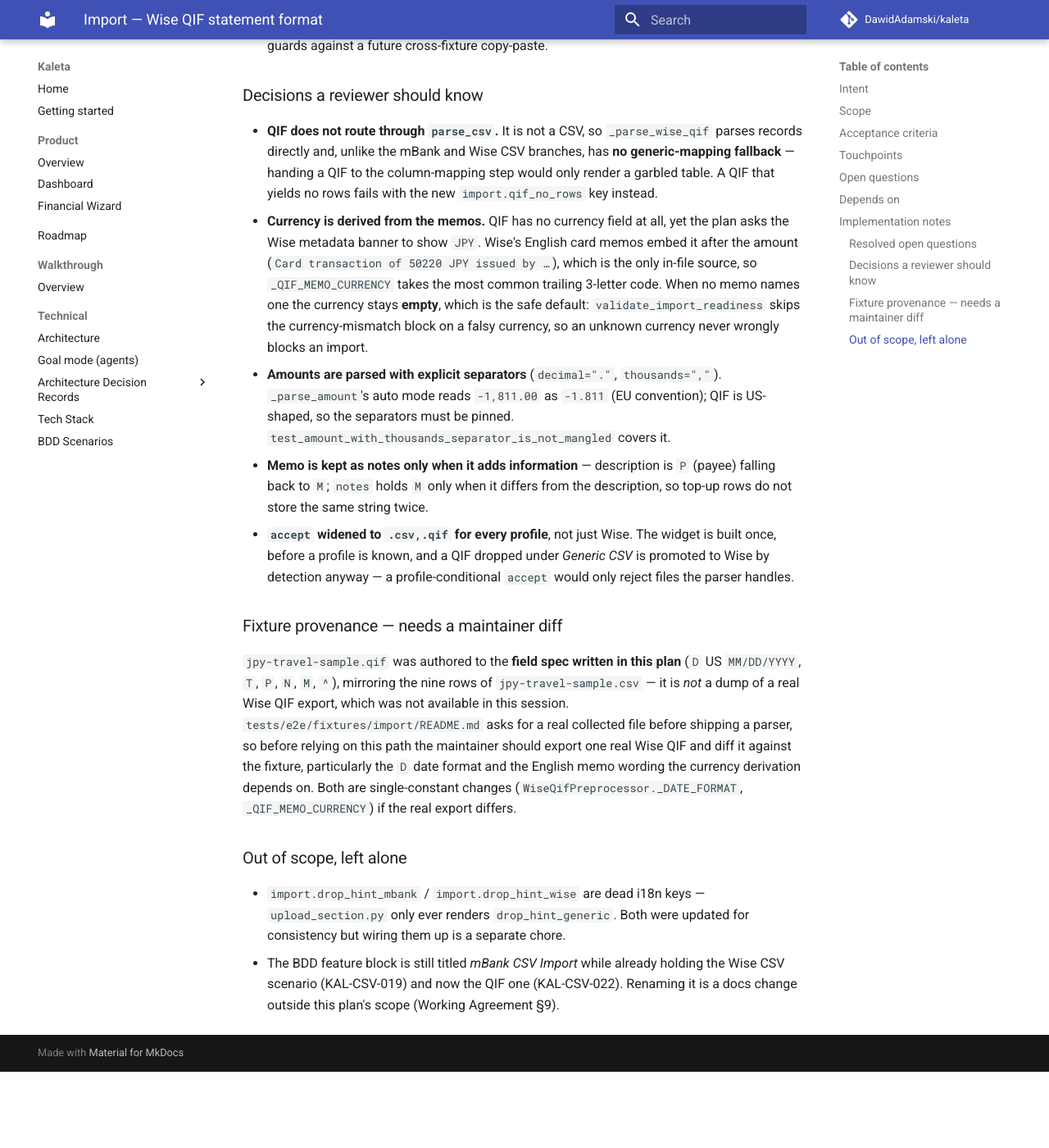
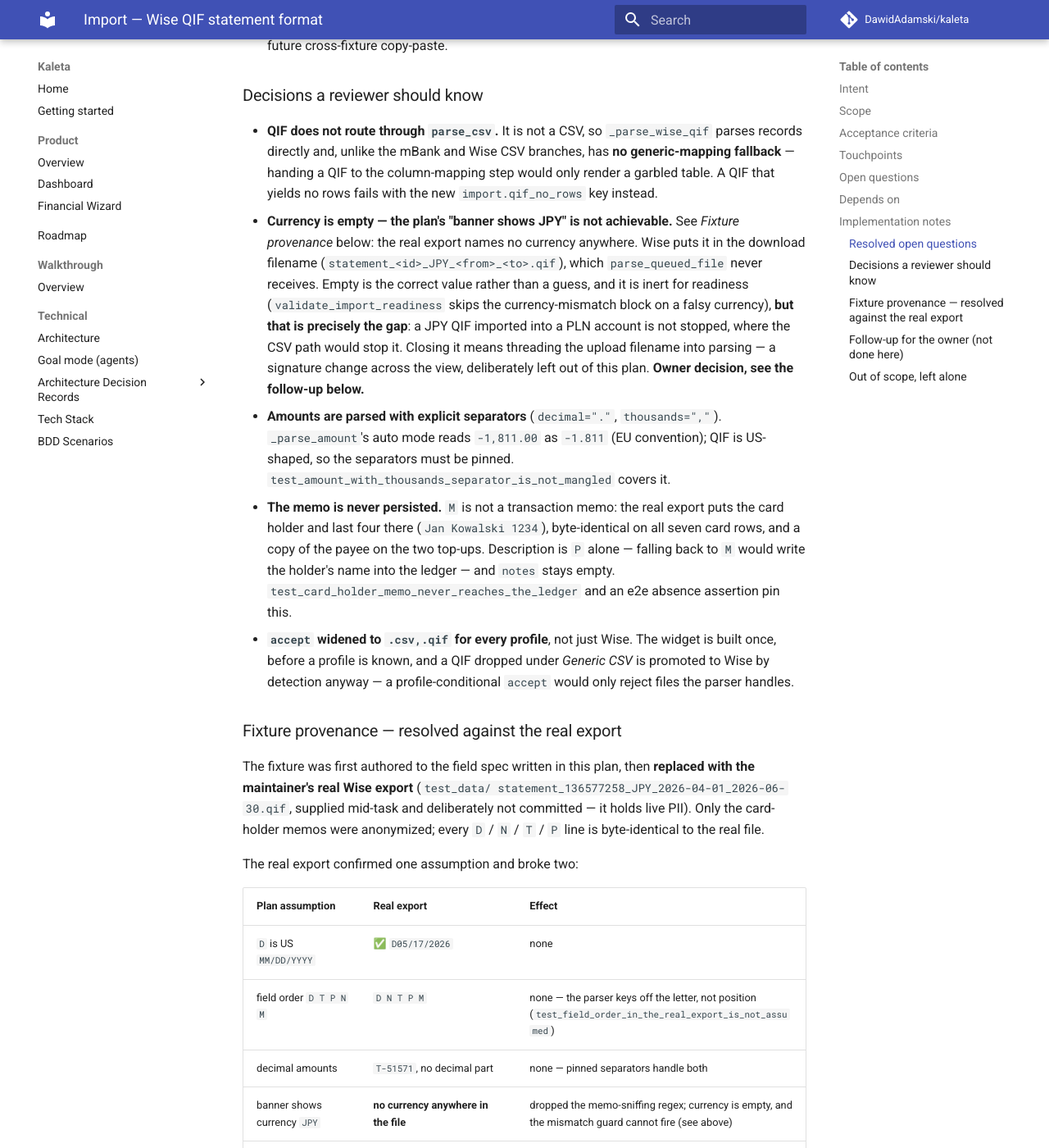
Before and after one commit to DawidAdamski/kaleta, an MkDocs documentation site: the page built from docs/plans/import-wise-qif.md, in a window 1280 px wide and 1400 px high, scrolled down 2200 px. Shown: the whole window at 82% size. Built offline with MkDocs 1.6.1 and Material for MkDocs 9.7.7, drawn with Linux system fonts in a browser that asks for light colours; comment, search, counter and statistics services are not loaded; before the commit the page ends 3507 px from its top, so only the background shows below that; some of the changed text lies outside the part shown.

Commit message:
fix(import): rebuild Wise QIF support on the real export
The maintainer supplied a real Wise QIF export. It confirmed the date
format and broke two assumptions the hand-authored fixture had encoded —
which is exactly why the repo insists on a real file before shipping a
parser: 23 tests were green against a memo format Wise does not emit.

- **No currency exists in a QIF.** Wise puts it in the download filename,
  not the body, so the memo-sniffing regex is gone and the banner shows
  the period alone. Empty beats a guess, but it means the
  currency-mismatch guard cannot fire on a QIF import the way it does on
  CSV — recorded in the plan as an owner decision, since closing it needs
  the filename threaded through parsing.
- **`M` is not a transaction memo.** It carries the card holder and last
  four, identical on every card row, so the previous code copied the
  holder's name into every imported transaction's notes. The memo is now
  parsed but never persisted, and the description falls back no further
  than the payee.

Field order is `D N T P M`, not the `D T P N M` the plan guessed, and
amounts have no decimal part — both already handled, now pinned by tests.
The fixture is the real export with only the holder memos anonymized;
every D/N/T/P line is byte-identical to it.

Co-Authored-By: Claude Opus 5 (1M context) <noreply@anthropic.com>
Claude-Session: https://claude.ai/code/session_011wScxdogxxLQ6rAFoz3tqa

```diff
--- a/docs/plans/import-wise-qif.md
+++ b/docs/plans/import-wise-qif.md
@@ -87,7 +87,7 @@ fixture (see `tests/e2e/fixtures/import/README.md`).
   `is_wise_content()` now answers for CSV **or** QIF so the registry entry
   keeps its single `detect` callable — `test_import_profiles` still
   asserts `BANK_PROFILES[wise].detect is is_wise_content`.
-- **English QIF vs Polish CSV** — confirmed and enforced. The QIF fixture
+- **English QIF vs Polish CSV** — confirmed against the real export. It
   reads `Topped up account` where the CSV reads `Doładowanie konta`, and
   its dates are US `MM/DD/YYYY` against the CSV's `DD-MM-YYYY`. Every
   expected value in `test_wise_qif_import.py` is a literal from the QIF
@@ -101,40 +101,64 @@ fixture (see `tests/e2e/fixtures/import/README.md`).
   CSV branches, has **no generic-mapping fallback** — handing a QIF to the
   column-mapping step would only render a garbled table. A QIF that yields
   no rows fails with the new `import.qif_no_rows` key instead.
-- **Currency is derived from the memos.** QIF has no currency field at
-  all, yet the plan asks the Wise metadata banner to show `JPY`. Wise's
-  English card memos embed it after the amount (`Card transaction of
-  50220 JPY issued by …`), which is the only in-file source, so
-  `_QIF_MEMO_CURRENCY` takes the most common trailing 3-letter code.
-  When no memo names one the currency stays **empty**, which is the safe
-  default: `validate_import_readiness` skips the currency-mismatch block
-  on a falsy currency, so an unknown currency never wrongly blocks an
-  import.
+- **Currency is empty — the plan's "banner shows JPY" is not
+  achievable.** See *Fixture provenance* below: the real export names no
+  currency anywhere. Wise puts it in the download filename
+  (`statement_<id>_JPY_<from>_<to>.qif`), which `parse_queued_file` never
+  receives. Empty is the correct value rather than a guess, and it is
+  inert for readiness (`validate_import_readiness` skips the
+  currency-mismatch block on a falsy currency), **but that is precisely
+  the gap**: a JPY QIF imported into a PLN account is not stopped, where
+  the CSV path would stop it. Closing it means threading the upload
+  filename into parsing — a signature change across the view, deliberately
+  left out of this plan. **Owner decision, see the follow-up below.**
 - **Amounts are parsed with explicit separators** (`decimal="."`,
   `thousands=","`). `_parse_amount`'s auto mode reads `-1,811.00` as
   `-1.811` (EU convention); QIF is US-shaped, so the separators must be
   pinned. `test_amount_with_thousands_separator_is_not_mangled` covers it.
-- **Memo is kept as notes only when it adds information** — description is
-  `P` (payee) falling back to `M`; `notes` holds `M` only when it differs
-  from the description, so top-up rows do not store the same string twice.
+- **The memo is never persisted.** `M` is not a transaction memo: the real
+  export puts the card holder and last four there (`Jan Kowalski 1234`),
+  byte-identical on all seven card rows, and a copy of the payee on the
+  two top-ups. Description is `P` alone — falling back to `M` would write
+  the holder's name into the ledger — and `notes` stays empty.
+  `test_card_holder_memo_never_reaches_the_ledger` and an e2e absence
+  assertion pin this.
 - **`accept` widened to `.csv,.qif` for every profile**, not just Wise.
   The widget is built once, before a profile is known, and a QIF dropped
   under *Generic CSV* is promoted to Wise by detection anyway — a
   profile-conditional `accept` would only reject files the parser handles.
 
-### Fixture provenance — needs a maintainer diff
+### Fixture provenance — resolved against the real export
 
-`jpy-travel-sample.qif` was authored to the **field spec written in this
-plan** (`D` US `MM/DD/YYYY`, `T`, `P`, `N`, `M`, `^`), mirroring the nine
-rows of `jpy-travel-sample.csv` — it is *not* a dump of a real Wise QIF
-export, which was not available in this session.
-`tests/e2e/fixtures/import/README.md` asks for a real collected file
-before shipping a parser, so before relying on this path the maintainer
-should export one real Wise QIF and diff it against the fixture,
-particularly the `D` date format and the English memo wording the
-currency derivation depends on. Both are single-constant changes
-(`WiseQifPreprocessor._DATE_FORMAT`, `_QIF_MEMO_CURRENCY`) if the real
-export differs.
+The fixture was first authored to the field spec written in this plan,
+then **replaced with the maintainer's real Wise export** (`test_data/
+statement_136577258_JPY_2026-04-01_2026-06-30.qif`, supplied mid-task and
+deliberately not committed — it holds live PII). Only the card-holder
+memos were anonymized; every `D` / `N` / `T` / `P` line is byte-identical
+to the real file.
+
+The real export confirmed one assumption and broke two:
+
+| Plan assumption | Real export | Effect |
+|---|---|---|
+| `D` is US `MM/DD/YYYY` | ✅ `D05/17/2026` | none |
+| field order `D T P N M` | `D N T P M` | none — the parser keys off the letter, not position (`test_field_order_in_the_real_export_is_not_assumed`) |
+| decimal amounts | `T-51571`, no decimal part | none — pinned separators handle both |
+| banner shows currency `JPY` | **no currency anywhere in the file** | dropped the memo-sniffing regex; currency is empty, and the mismatch guard cannot fire (see above) |
+| `M` is a transaction memo | **card holder + last four**, same on every card row | `M` is no longer persisted; it would have written the holder's name into every imported transaction |
+
+The second and third rows are the reason to insist on a real fixture: a
+hand-authored one had passed 23 green tests while encoding a memo format
+Wise does not emit.
+
+### Follow-up for the owner (not done here)
+
+Derive the wallet currency from the Wise download filename
+(`statement_<id>_<CCY>_<from>_<to>`) so the currency-mismatch guard
+covers QIF as it does CSV. It needs `parse_queued_file` to take the
+filename, so it is a scope change, not a fix — raise it as an issue
+rather than folding it into this PR. `test_data/` also holds real
+`.mt940` and `.xlsx` exports for the two sibling plans.
 
 ### Out of scope, left alone
 
```
Also changed, not shown: docs/bdd.md (+3 -1 lines), 5 other files.
